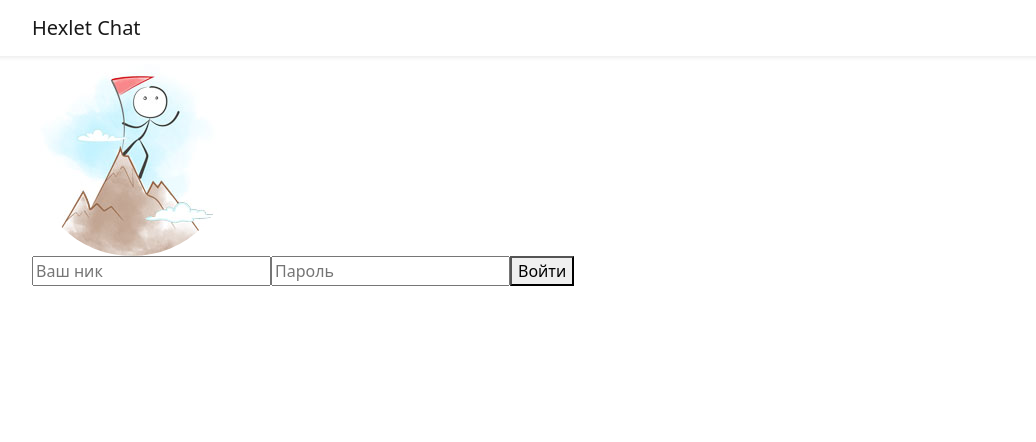
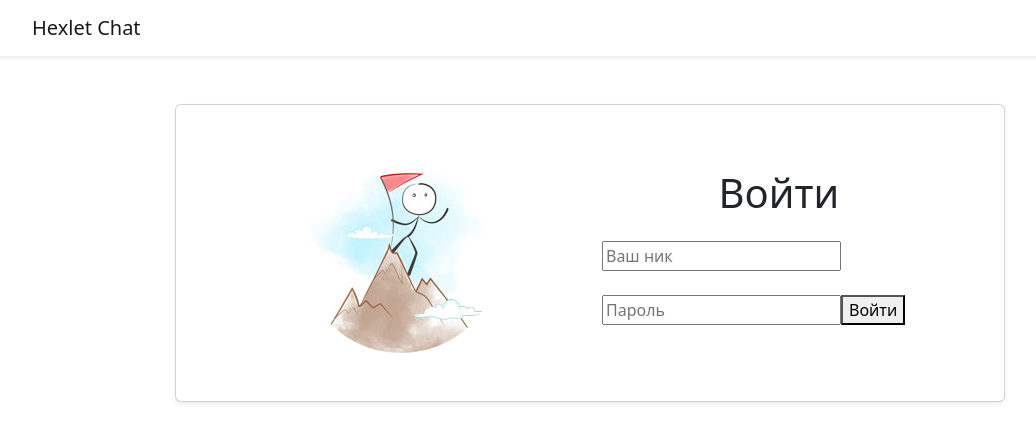
Before and after one commit to Olga2703/frontend-project-lvl4, a React (Create React App) app in the folder frontend/: page /login in a window 1280 px wide. Shown: the top 442 px of the page, without its empty margins (50-1086 px from the left). Built offline with nearby package versions, Linux system fonts and the light colour scheme.

Commit message:
fix: login page

```diff
--- a/frontend/src/components/LoginPage.jsx
+++ b/frontend/src/components/LoginPage.jsx
@@ -4,9 +4,12 @@ import { Formik, Form, Field } from 'formik';
 import avatar from '../assets/avatar.jpg';
 
 const LoginPage = () => (
-    <div className="container">
-        <div className="row">
-            <div className="col-6">
+    <div className="container-fluid h-100 mt-5">
+        <div className="row justify-content-center align-content-center h-100">
+            <div className="col-12 col-md-8 col-xxl-6">
+                <div className="card shadow-sm">
+                    <div className="card-body row p-5">
+                        <div className="col-12 col-md-6 d-flex align-items-center justify-content-center">
                             <img src={avatar} alt="avatar" className="rounded-circle" />
                         </div>
                         <Formik
@@ -15,16 +18,20 @@ const LoginPage = () => (
                               password: '',
                             }}
                         >
-
                         {() => (
-                <Form>
-                    <Field type='name' name='login' placeholder="Ваш ник" />
+                            <Form className="col-12 col-md-6 mt-3 mt-mb-0">
+                                <h1 className="text-center mb-4">Войти</h1>
+                                <Field type='name' name='login' placeholder="Ваш ник" className="form-floating mb-4"/>
                                 <Field type='password' name='password' placeholder="Пароль" />
                                 <button type='submit'>Войти</button>
-                </Form>
-               )
+                            </Form>)
                         }
                         </Formik>
+                    </div>
+                </div>
+
+            </div>
+
         </div>
         <div className="row">
 
```
Lines whose indentation alone changed are shown as unchanged.
